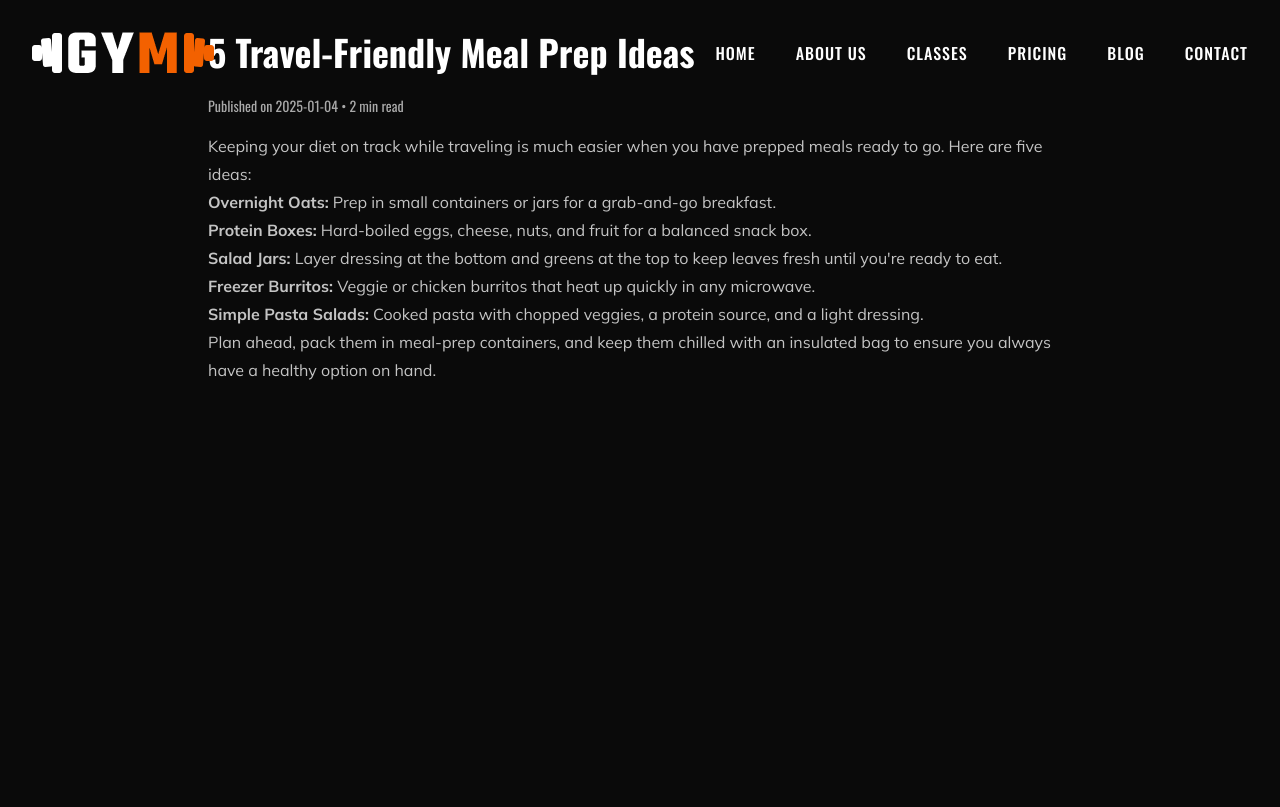
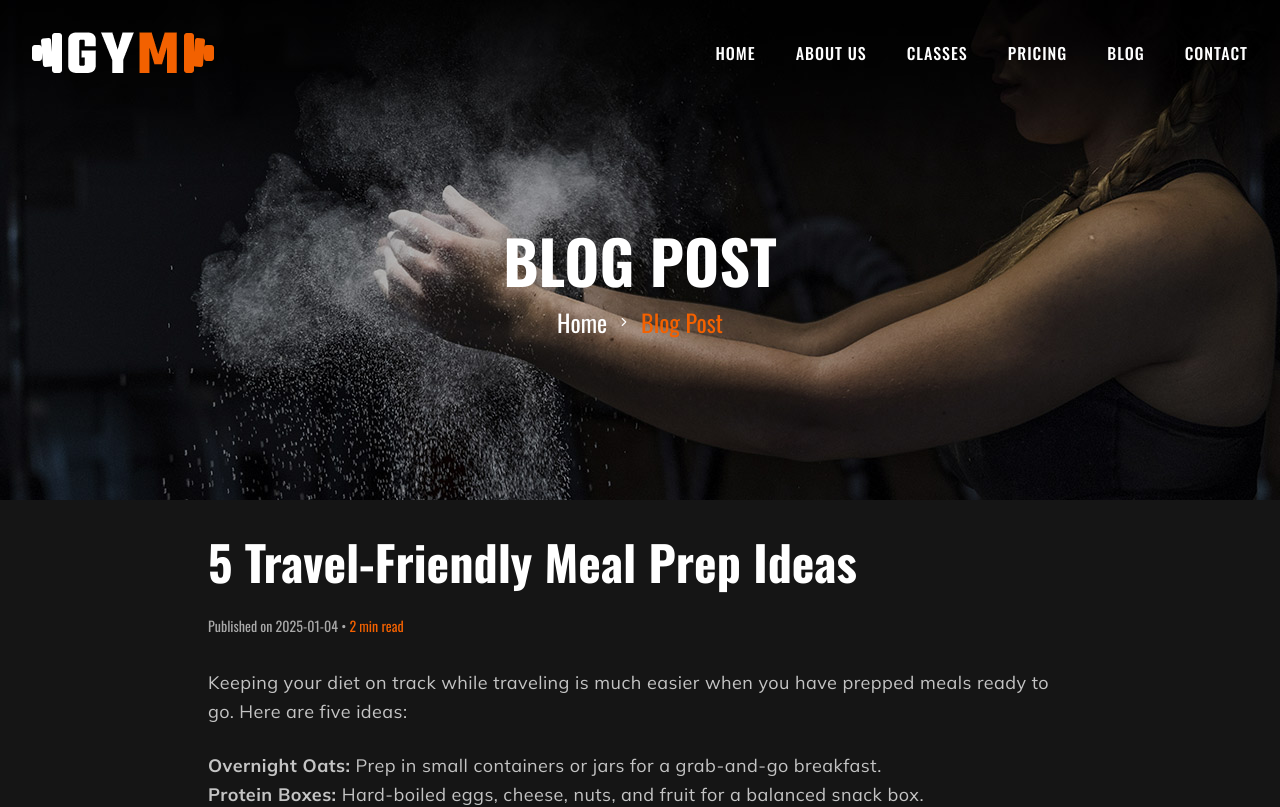
Before and after one commit to felipe-muner/podium-gym, a Next.js app: page /blog/5-travel-friendly-meal-prep-ideas in a window 1280 px wide. Shown: the top 807 px of the page. Built offline with nearby package versions, Linux system fonts and the light colour scheme.

Commit message:
feat: better blog slug page

```diff
--- a/app/blog/[slug]/page.tsx
+++ b/app/blog/[slug]/page.tsx
@@ -1,7 +1,7 @@
 import React from "react";
 import { notFound } from "next/navigation";
 import { blogPosts } from "@/components/Blog/data";
-
+import { Breadcrumb } from "@/components/Breadcrumb";
 
 interface BlogPostPageProps {
   params: {
@@ -17,18 +17,31 @@ const BlogPostPage: React.FC<BlogPostPageProps> = ({ params }) => {
   }
 
   return (
-    <div className="bg-brand-background-1 text-brand-gray-light min-h-screen py-8">
+    <>
+      {/* Breadcrumb */}
+      <Breadcrumb
+        route="Blog Post"
+      />
+
+      {/* Blog Post Content */}
+      <div className="bg-brand-background-2 text-brand-gray-light min-h-screen py-8">
         <div className="max-w-4xl mx-auto px-4">
-        <h1 className="text-4xl font-bold text-white mb-6">{post?.title}</h1>
-        <p className="text-sm text-brand-gray-medium mb-4">
-          Published on {post?.date} • {post?.readTime} min read
+          {/* Title Section */}
+          <h1 className="text-5xl font-extrabold text-white mb-6 leading-tight">
+            {post?.title}
+          </h1>
+          <p className="text-sm text-brand-gray-medium mb-8">
+            Published on {post?.date} • <span className="text-brand-orange">{post?.readTime} min read</span>
           </p>
+
+          {/* Content Section */}
           <div
-          className="text-brand-gray-light font-mulish leading-7"
+            className="text-lg font-mulish leading-relaxed text-brand-gray-light tracking-wide space-y-6"
             dangerouslySetInnerHTML={{ __html: post?.content ?? "" }}
           />
         </div>
       </div>
+    </>
   );
 };
 
```
Lines whose indentation alone changed are shown as unchanged.
